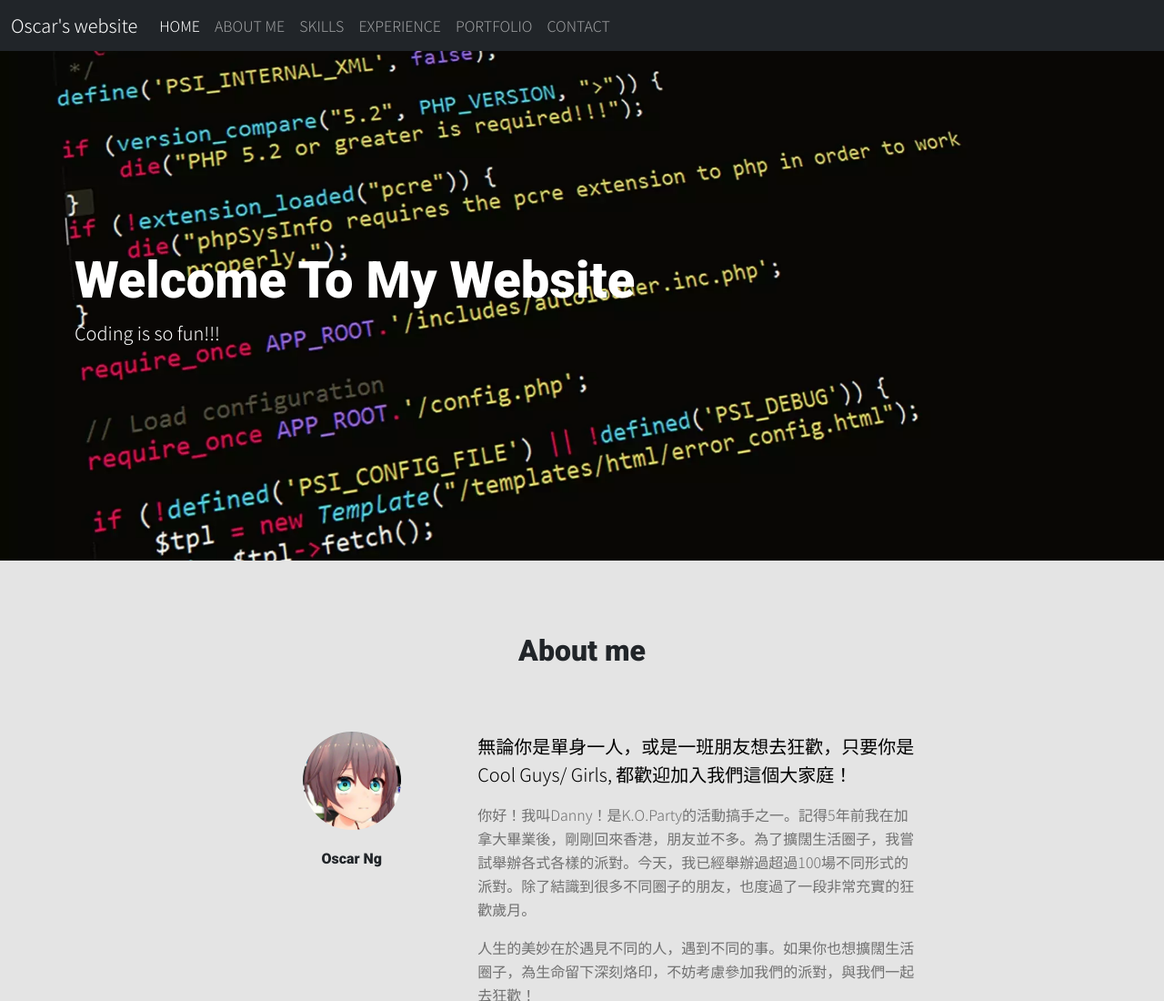
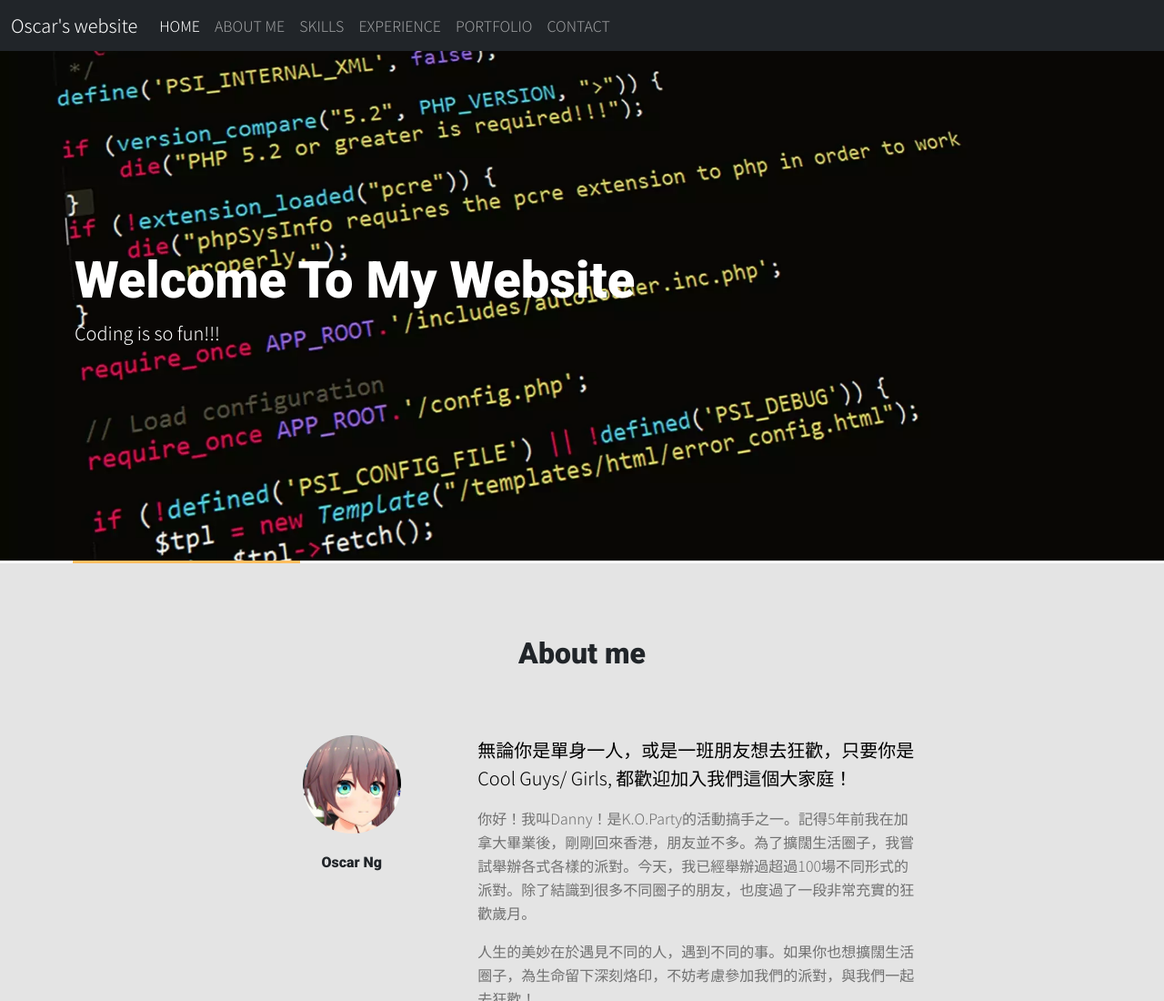
Before and after one commit to BBQHK/MyWebsite, a plain HTML site: page index.html in a window 1280 px wide. Shown: the top 1100 px of the page at 91% size. Drawn offline with nearby package versions, Linux system fonts and the light colour scheme.

Commit message:
something useless

```diff
--- a/css/style.css
+++ b/css/style.css
@@ -7,6 +7,28 @@ p,a,span,li,label{
 img{
 	max-width:100%;
 }
+
+
+#intro{
+    padding-bottom: 0.2em;
+}
+.box {
+    position:relative;
+    float: left;
+    height: 0.2em;
+    width: 250px;
+    margin-bottom: 15px;
+    /* border: 1px solid black; */
+    clear: both;
+    left:80px;
+  }
+
+  .red {
+    background-color: rgb(255, 191, 96);
+  }
+
+
+
 #intro .jumbotron{
 	background: url('../img/jumbotron_bg.png');
 	background-size: cover;
--- a/index.html
+++ b/index.html
@@ -60,8 +60,9 @@
               </div>
           </div>
         </div>
+        <div class='box red'></div>
     </section>
-
+    <!-- <div class='box red'></div> -->
     <section id='about'>
         <div class='container'>
             <div class='row'>
```
